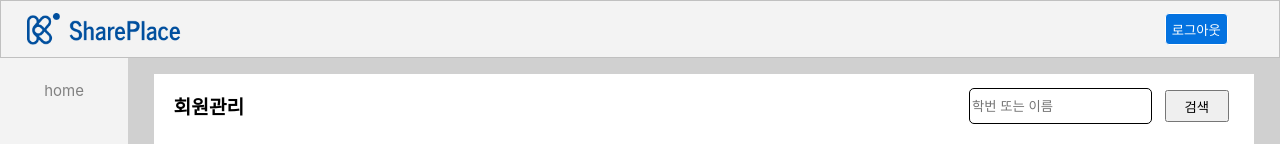
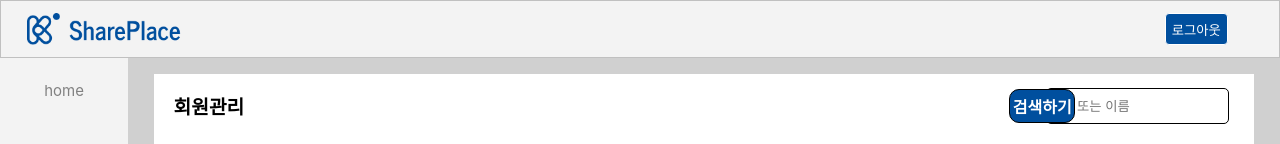
Before and after one commit to kookmin-sw/capstone-2024-2024-26, a React (Create React App) app in the folder react_admin/: page /member in a window 1280 px wide. Shown: the top 144 px of the page. Built offline with nearby package versions, Linux system fonts and the light colour scheme; no server answers.

Commit message:
feat: member.jsx
회원관리 기존 파이어베이스에서 받던 데이터를 서버 통해서 데이터 받아오도록 코드 수정

```diff
--- a/react_admin/src/pages/member.jsx
+++ b/react_admin/src/pages/member.jsx
@@ -17,8 +17,8 @@ const Member = () => {
     });
     if (response.status === 200) {
       console.log('Profiles:', response.data);
-      setMembers(response.data);
-      return response.data;
+      setMembers(response.data.allUserData);  // 서버에서 보내준 데이터 구조에 맞춰 사용
+      return response.data.allUserData;
     } else {
       throw new Error('Fetching profiles failed');
     }
@@ -84,7 +84,7 @@ const Member = () => {
                  value={searchTerm}
                  onChange={e => setSearchTerm(e.target.value)}
                  />
-                 <button className='search_button'>검색</button>
+                 <div className='search_button'>검색하기</div>
               </div>
               <hr></hr>
               <MemberTable members={filteredMembers} />
--- a/react_admin/src/styles/banner.css
+++ b/react_admin/src/styles/banner.css
@@ -18,8 +18,8 @@
     border: 1px solid white;
     border-radius: 4px;
     color: white;
+    background-color: #004F9E;
+}
+.logout_button:hover{
     background-color: #0372e0;
 }
-.logout_button:hover{
-    background-color: #0251a0;
-}
--- a/react_admin/src/styles/member.css
+++ b/react_admin/src/styles/member.css
@@ -69,12 +69,20 @@ td {
     border-radius: 5px;
     border: solid 0.2px black;
     position: absolute;
-    right: 10vw;
+    right: 4vw;
     height: 4vh;
 }
 .search_button{
     position: absolute;
-    right: 4vw;
+    right: 16vw;
     height: 4vh;
     width: 5vw;
+    border: solid 1px black;
+    border-radius: 10px;
+    display: flex;
+    align-items: center;
+    justify-content: center;
+    background-color: #004F9E;
+    color: white;
+    font-weight: bold;
 }
```
Also changed, not shown: 1 other file (tests, documents, lock files or other folders).
